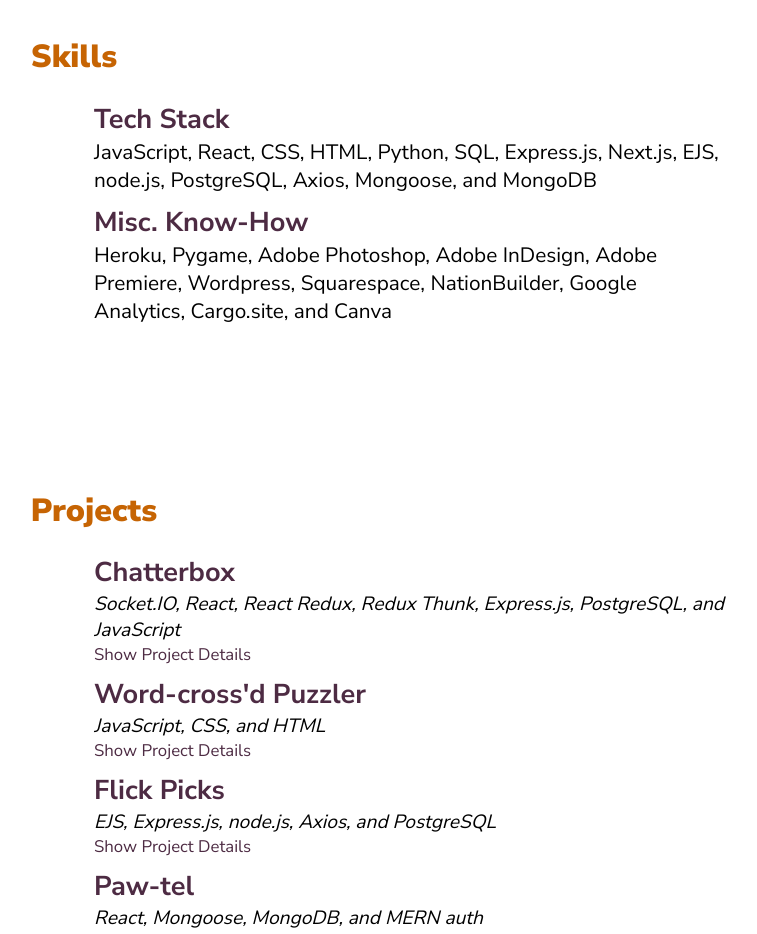
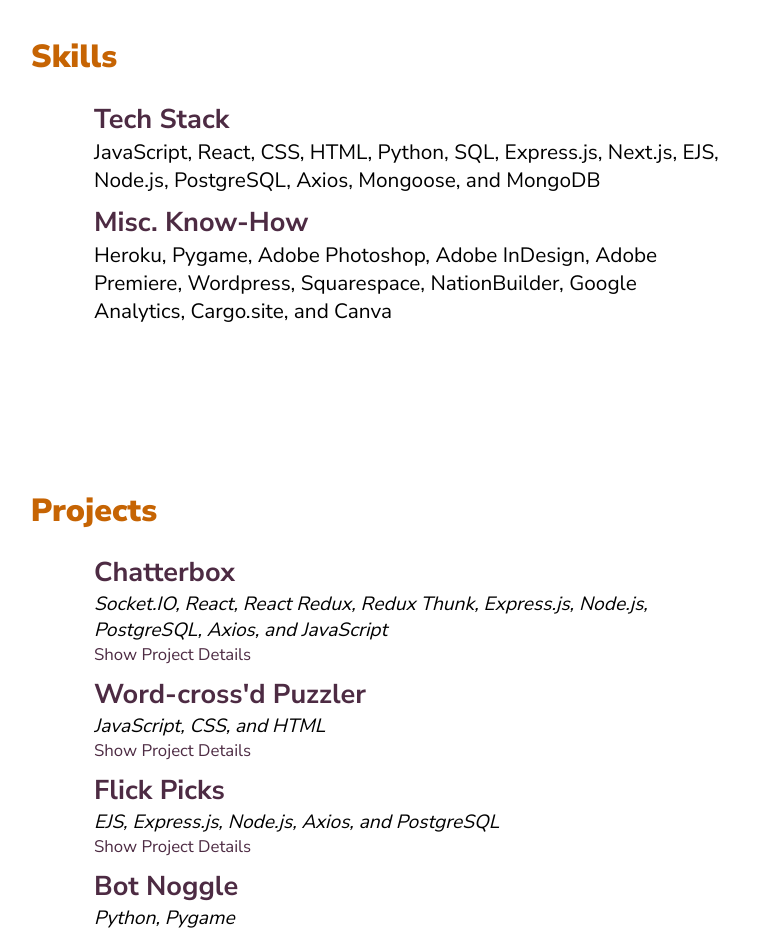
Before and after one commit to LouisaJohnston/Portfolio, a Next.js app: page / in a window 1280 px wide. Shown: the part 680-1614 px from the top of the page, without its empty margins (230-987 px from the left). Built offline with nearby package versions, Linux system fonts and the light colour scheme.

Commit message:
update readme

```diff
--- a/components/Project.jsx
+++ b/components/Project.jsx
@@ -53,7 +53,7 @@
             </h3>
                 <h4 className="italic flush">{tech}</h4>
             <div>
-                { showDetails ? <ProjectDetails
+                { showDetails && <ProjectDetails
                     i={i}
                     name={name}
                     details={details}
@@ -61,7 +61,7 @@
                     images={images}
                     imagesLength={imagesLength}
                     gitLength={gitLength} />
-                    : null }
+                }
                 <div className= "details" onClick={ handleClick }>
                     { showDetails ? <a>Hide Details</a> : <a>Show Project Details</a> }
                 </div>
--- a/components/ProjectDetails.jsx
+++ b/components/ProjectDetails.jsx
@@ -13,11 +13,11 @@
 }) {
 
     return(
-        <div key={i}>
+        <div key={i.toString()}>
             <ul className="less-flush">
             {details.map((detail, i) => {
                 return (
-                    <li key={i}>{detail}</li>
+                    <li key={i.toString()}>{detail}</li>
                 )
             })}
             </ul>
--- a/pages/index.js
+++ b/pages/index.js
@@ -11,41 +11,55 @@
 
   useEffect(() => {
     try {
-      const projectData = projectsJSON.projects
-      setProjects(projectData)
+      const projectData = projectsJSON.projects;
+      setProjects(projectData);
     } catch (err) {
-      console.log(err)
-    };
+      console.log(err);
+    }
   }, []);
-
 
   return (
     <div className="container">
       <Head>
-        <meta name="description" content="A mobile-responsive personal portfolio using Next.js, React, JavaScript, HTML and CSS." />
-        <meta name="keywords" content="HTML, CSS, JavaScript, React, Python, Full-Stack Developer" />
+        <meta
+          name="description"
+          content="A mobile-responsive personal portfolio using Next.js, React, JavaScript, HTML and CSS."
+        />
+        <meta
+          name="keywords"
+          content="HTML, CSS, JavaScript, React, Python, Full-Stack Developer"
+        />
         <meta name="author" content="Louisa Johnston" />
         <meta property="og:image" content="/Logo.png" />
-        <meta property="og:description" content="A mobile-responsive personal portfolio using Next.js, React, JavaScript, HTML and CSS." />
+        <meta
+          property="og:description"
+          content="A mobile-responsive personal portfolio using Next.js, React, JavaScript, HTML and CSS."
+        />
         <meta property="og:url" content="https://www.louisajohnston.com/" />
         <meta property="og:title" content="Louisa Johnston" />
         <title>Louisa Johnston</title>
-        <link rel="icon" href="/Logo.png" type="image/x-icon"/>
+        <link rel="icon" href="/Logo.png" type="image/x-icon" />
       </Head>
 
       <div id="main">
-        <h1 style={{ display: 'none' }}>Louisa Johnston</h1>
+        <h1 style={{ display: "none" }}>Louisa Johnston</h1>
 
         <div className="top-anchor" id="about">
           <IntroParagraph
             hello={"Hello! "}
-              paragraph={"I am a full-stack developer with particular interest in ventures oriented towards social impact and the arts."}
+            paragraph={
+              "I am a full-stack developer with particular interest in ventures oriented towards social impact and the arts."
+            }
           />
           <IntroParagraph
-              paragraph={"I love breaking problems down into their smallest parts in order to build successful interventions. My background in nonprofit marketing has taught me the value of metrics-driven work, creative workarounds, and constructing projects from the user’s perspective."}
+            paragraph={
+              "I love breaking problems down into their smallest parts in order to build successful interventions. My background in nonprofit marketing has taught me the value of metrics-driven work, creative workarounds, and constructing projects from the user’s perspective."
+            }
           />
           <IntroParagraph
-              paragraph={"In my spare time, I enjoy caring for my brood of houseplants, employing the phone-a-friend approach to crossword solving, and Vincent Price movies."}
+            paragraph={
+              "In my spare time, I enjoy caring for my brood of houseplants, employing the phone-a-friend approach to crossword solving, and Vincent Price movies."
+            }
           />
         </div>
 
@@ -54,12 +68,16 @@
           <div id="lang-specs">
             <Tech
               head={"Tech Stack"}
-              body={"JavaScript, React, CSS, HTML, Python, SQL, Express.js, Next.js, EJS, node.js, PostgreSQL, Axios, Mongoose, and MongoDB"}
+              body={
+                "JavaScript, React, CSS, HTML, Python, SQL, Express.js, Next.js, EJS, Node.js, PostgreSQL, Axios, Mongoose, and MongoDB"
+              }
             />
 
             <Tech
               head={"Misc. Know-How"}
-              body={"Heroku, Pygame, Adobe Photoshop, Adobe InDesign, Adobe Premiere, Wordpress, Squarespace, NationBuilder, Google Analytics, Cargo.site, and Canva"}
+              body={
+                "Heroku, Pygame, Adobe Photoshop, Adobe InDesign, Adobe Premiere, Wordpress, Squarespace, NationBuilder, Google Analytics, Cargo.site, and Canva"
+              }
             />
           </div>
         </div>
@@ -84,4 +102,4 @@
       </div>
     </div>
   );
-};
+}
--- a/projects.json
+++ b/projects.json
@@ -2,7 +2,7 @@
   "projects" : [
     {
       "name": "Chatterbox",
-      "tech": "Socket.IO, React, React Redux, Redux Thunk, Express.js, PostgreSQL, and JavaScript",
+      "tech": "Socket.IO, React, React Redux, Redux Thunk, Express.js, Node.js, PostgreSQL, Axios, and JavaScript",
       "details": [
         "Contributed to a full-stack, real-time, event-based web messenger application built with Socket.IO",
         "Created React components to render information pertaining to authorized user conversations and managed state using React Redux and Redux Thunk to optimize performance",
@@ -34,9 +34,9 @@
     },
     {
       "name": "Flick Picks",
-      "tech": "EJS, Express.js, node.js, Axios, and PostgreSQL",
+      "tech": "EJS, Express.js, Node.js, Axios, and PostgreSQL",
       "details": [
-        "Created a web app using node.js and Express.js with the ability for users to create an account or login with encrypted cookie storage and password hashing",
+        "Created a web app using Node.js and Express.js with the ability for users to create an account or login with encrypted cookie storage and password hashing",
         "Applied EJS templates and Axios to render information from a third-party film API and allow users to save movies to personal lists",
         "Stored multiple user inputs (login information and movie comments/reviews) as database information fields through PostgreSQL with the ability for users to update them directly"
       ],
@@ -48,6 +48,18 @@
         "/flick/WatchlistAfter.png",
         "/flick/WatchlistDetails.png"
     ]},
+    {
+      "name": "Bot Noggle",
+      "tech": "Python, Pygame",
+      "details": [
+        "Built a version of Boggle using Python and Pygame to render a 4x4 grid from a two-dimensional array of randomized letters corresponding to real Boggle dice",
+        "Allowed users to check whether a given word exists in adjacent grid tiles (up, down, diagonally, forwards, and backwards)",
+        "Inserted dictionary information into a trie data structure to check against user input and optimize the project's time complexity"
+      ],
+      "github": ["https://github.com/LouisaJohnston/botNoggle"],
+      "deployed": "https://www.youtube.com/watch?v=MCWT7-8a7iE&ab_channel=LouisaJohnston",
+      "images": ["/bot/gameplay.png"]
+    },
     {
       "name": "Paw-tel",
       "tech": "React, Mongoose, MongoDB, and MERN auth",
@@ -62,18 +74,6 @@
         "/pawtel/homepage.png",
         "/pawtel/petpage.png",
         "/pawtel/register.png"
-    ]},
-    {
-      "name": "Bot Noggle",
-      "tech": "Python, Pygame",
-      "details": [
-        "Built a version of Boggle using Python and Pygame to render a 4x4 grid from a two-dimensional array of randomized letters corresponding to real Boggle dice",
-        "Allowed users to check whether a given word exists in adjacent grid tiles (up, down, diagonally, forwards, and backwards)",
-        "Inserted dictionary information into a trie data structure to check against user input and optimize the project's time complexity"
-      ],
-      "github": ["https://github.com/LouisaJohnston/botNoggle"],
-      "deployed": "https://www.youtube.com/watch?v=MCWT7-8a7iE&ab_channel=LouisaJohnston",
-      "images": ["/bot/gameplay.png"]
-    }
+    ]}
   ]
 }
```
Also changed, not shown: 1 other file (tests, documents, lock files or other folders). Lines whose indentation alone changed are shown as unchanged.
